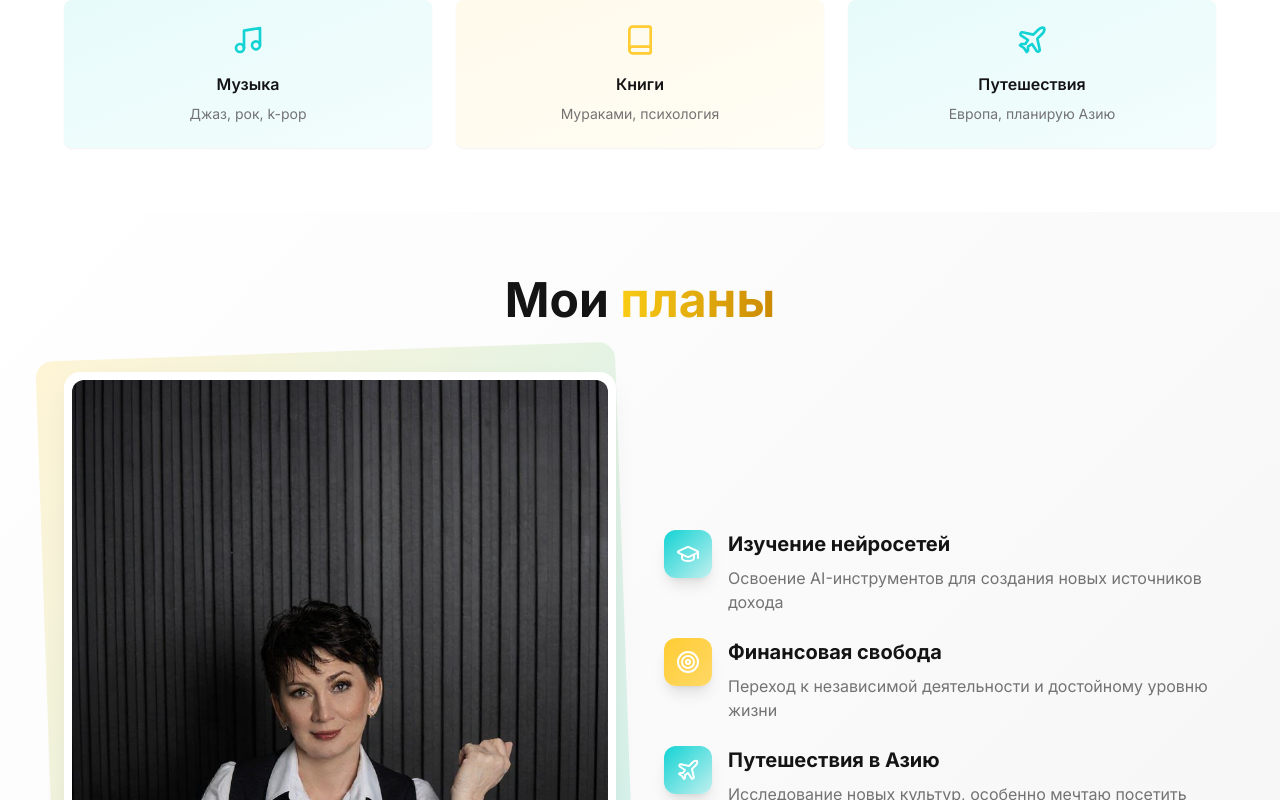
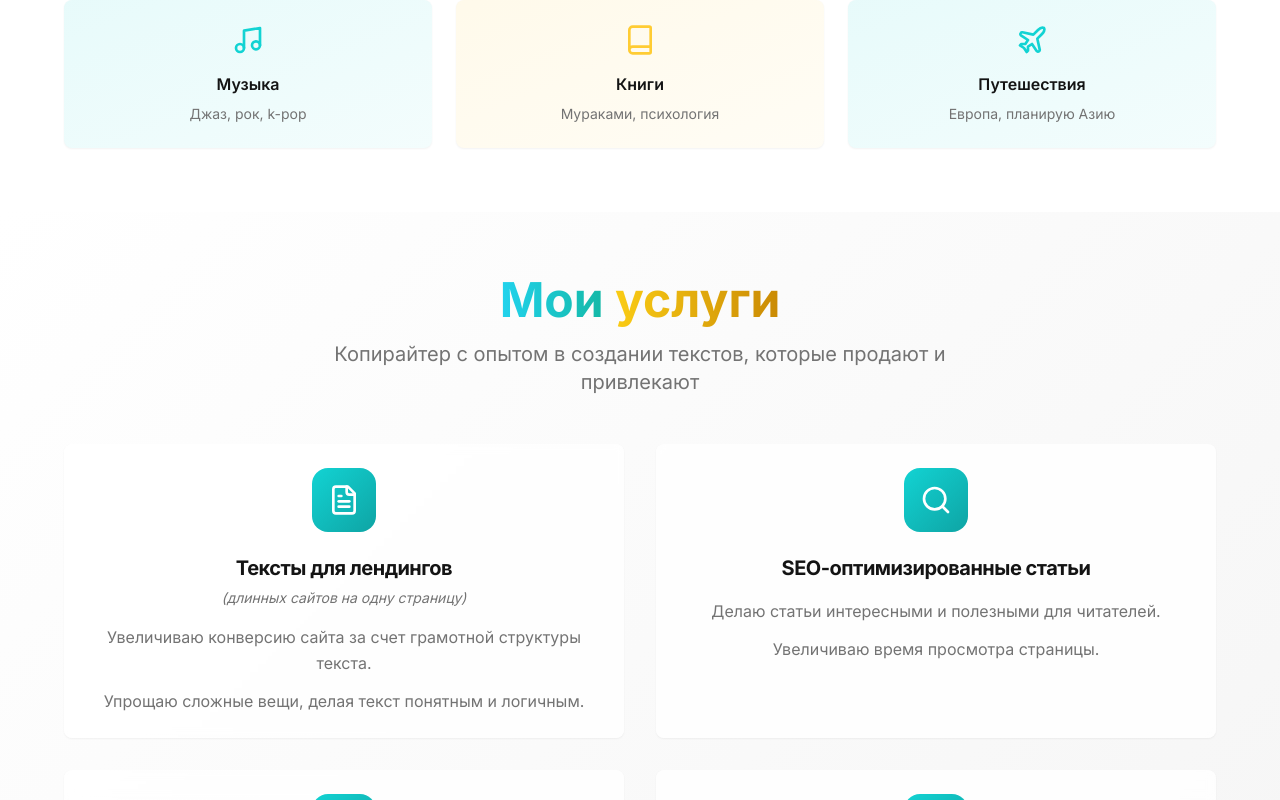
Before and after one commit to AnnaLida29/anzhelas-new-horizon, a React (Vite) app: page / in a window 1280 px wide. Shown: the part 2000-2800 px from the top of the page. Built offline with nearby package versions, Linux system fonts and the light colour scheme.

Commit message:
Add services and pricing sections

```diff
--- a/src/components/Hero.tsx
+++ b/src/components/Hero.tsx
@@ -26,7 +26,7 @@ const Hero = () => {
               <span className="text-gradient-gold">Крицкая</span>
             </h1>
             <p className="text-xl lg:text-2xl text-muted-foreground font-light leading-relaxed">
-              Бухгалтер, инвестор, исследователь нейросетей
+              Копирайтер, бухгалтер, инвестор, исследователь нейросетей
             </p>
           </div>
 
--- a/src/components/Navigation.tsx
+++ b/src/components/Navigation.tsx
@@ -29,6 +29,8 @@ const Navigation = () => {
   const navItems = [
     { label: 'Главная', action: scrollToTop },
     { label: 'Обо мне', action: () => scrollToSection('about') },
+    { label: 'Услуги', action: () => scrollToSection('services') },
+    { label: 'Цены', action: () => scrollToSection('pricing') },
     { label: 'Планы', action: () => scrollToSection('plans') },
     { label: 'Контакты', action: () => scrollToSection('contacts') },
   ];
--- /dev/null
+++ b/src/components/Pricing.tsx
@@ -0,0 +1,93 @@
+import { Card, CardContent, CardHeader, CardTitle } from "@/components/ui/card";
+import { Banknote } from "lucide-react";
+
+const Pricing = () => {
+  const pricingItems = [
+    {
+      service: "СЕО статья (до 3000 знаков)",
+      rublePrice: "от 600 ₽",
+      bynPrice: "21 б.р."
+    },
+    {
+      service: "Одностраничный сайт",
+      rublePrice: "от 9400 ₽",
+      bynPrice: "340 б.р."
+    },
+    {
+      service: "Разработка коммерческого предложения",
+      rublePrice: "от 9400 ₽",
+      bynPrice: "340 б.р."
+    }
+  ];
+
+  return (
+    <section id="pricing" className="section-padding bg-background">
+      {/* Background decorative elements */}
+      <div className="absolute inset-0 opacity-5">
+        <div className="absolute top-16 left-16 w-24 h-24 bg-gold rounded-full animate-float" style={{ animationDelay: '0.5s' }} />
+        <div className="absolute bottom-16 right-16 w-16 h-16 bg-turquoise rounded-full animate-float" style={{ animationDelay: '2s' }} />
+      </div>
+
+      <div className="container mx-auto px-4 relative z-10">
+        <div className="text-center mb-12 animate-fade-in">
+          <h2 className="text-4xl lg:text-5xl font-bold mb-4">
+            <span className="text-gradient-gold">Мои</span>{" "}
+            <span className="text-gradient-turquoise">цены</span>
+          </h2>
+          <p className="text-xl text-muted-foreground max-w-2xl mx-auto">
+            Прозрачное ценообразование для качественных текстов
+          </p>
+        </div>
+
+        <div className="max-w-4xl mx-auto">
+          <Card className="border-0 bg-white/90 backdrop-blur-sm shadow-elegant">
+            <CardHeader className="text-center border-b border-border/50">
+              <CardTitle className="text-2xl font-bold text-foreground">
+                Стоимость услуг
+              </CardTitle>
+            </CardHeader>
+            <CardContent className="p-8">
+              <div className="space-y-6">
+                {pricingItems.map((item, index) => (
+                  <div
+                    key={index}
+                    className="flex flex-col sm:flex-row sm:items-center sm:justify-between p-4 rounded-xl bg-gradient-to-r from-background to-secondary/30 hover:from-turquoise-light/10 hover:to-gold/10 transition-all duration-300 hover-lift"
+                  >
+                    <div className="flex-1 mb-3 sm:mb-0">
+                      <h3 className="text-lg font-semibold text-foreground mb-1">
+                        {item.service}
+                      </h3>
+                    </div>
+                    <div className="flex flex-col sm:flex-row sm:items-center gap-3 sm:gap-6">
+                      <div className="flex items-center gap-2 text-lg font-bold">
+                        <div className="w-8 h-8 bg-gradient-to-br from-turquoise to-turquoise-dark rounded-lg flex items-center justify-center">
+                          <Banknote className="h-4 w-4 text-white" />
+                        </div>
+                        <span className="text-foreground">{item.rublePrice}</span>
+                      </div>
+                      <div className="flex items-center gap-2 text-lg font-bold">
+                        <div className="w-8 h-8 bg-gradient-to-br from-gold to-yellow-600 rounded-lg flex items-center justify-center">
+                          <span className="text-gold-foreground text-xs font-bold">BYN</span>
+                        </div>
+                        <span className="text-foreground">{item.bynPrice}</span>
+                      </div>
+                    </div>
+                  </div>
+                ))}
+              </div>
+
+              <div className="mt-8 p-4 bg-gradient-to-r from-turquoise/10 to-gold/10 rounded-xl border border-turquoise/20">
+                <p className="text-center text-muted-foreground">
+                  💡 Итоговая стоимость зависит от сложности задачи и объема работы.
+                  Свяжитесь со мной для точного расчета!
+                </p>
+              </div>
+            </CardContent>
+          </Card>
+        </div>
+      </div>
+    </section>
+  );
+};
+
+export default Pricing;
--- /dev/null
+++ b/src/components/Services.tsx
@@ -0,0 +1,101 @@
+import { Card, CardContent, CardHeader, CardTitle } from "@/components/ui/card";
+import { FileText, Search, MessageSquare, Target } from "lucide-react";
+
+const Services = () => {
+  const services = [
+    {
+      icon: FileText,
+      title: "Тексты для лендингов",
+      subtitle: "(длинных сайтов на одну страницу)",
+      description: [
+        "Увеличиваю конверсию сайта за счет грамотной структуры текста.",
+        "Упрощаю сложные вещи, делая текст понятным и логичным."
+      ]
+    },
+    {
+      icon: Search,
+      title: "SEO-оптимизированные статьи",
+      description: [
+        "Делаю статьи интересными и полезными для читателей.",
+        "Увеличиваю время просмотра страницы."
+      ]
+    },
+    {
+      icon: MessageSquare,
+      title: "Посты и сценарии для соцсетей",
+      description: [
+        "Создаю вовлекающий контент, который получают лайки, репосты и комментарии.",
+        "Подстраиваюсь под стиль и платформу вашей аудитории (Instagram, VK, Telegram и др.)."
+      ]
+    },
+    {
+      icon: Target,
+      title: "Коммерческие предложения",
+      description: [
+        "Создаю предложения, которые убеждают и закрывают сделки.",
+        "Использую психологию продаж и выгодные формулировки."
+      ]
+    }
+  ];
+
+  return (
+    <section id="services" className="section-padding bg-gradient-elegant">
+      {/* Background decorative elements */}
+      <div className="absolute inset-0 opacity-5">
+        <div className="absolute top-10 right-20 w-20 h-20 bg-turquoise rounded-full animate-float" />
+        <div className="absolute bottom-10 left-20 w-16 h-16 bg-gold rounded-full animate-float" style={{ animationDelay: '1.5s' }} />
+      </div>
+
+      <div className="container mx-auto px-4 relative z-10">
+        <div className="text-center mb-12 animate-fade-in">
+          <h2 className="text-4xl lg:text-5xl font-bold mb-4">
+            <span className="text-gradient-turquoise">Мои</span>{" "}
+            <span className="text-gradient-gold">услуги</span>
+          </h2>
+          <p className="text-xl text-muted-foreground max-w-2xl mx-auto">
+            Копирайтер с опытом в создании текстов, которые продают и привлекают
+          </p>
+        </div>
+
+        <div className="grid md:grid-cols-2 gap-8 max-w-6xl mx-auto">
+          {services.map((service, index) => {
+            const IconComponent = service.icon;
+            return (
+              <Card
+                key={index}
+                className="group hover-lift border-0 bg-white/80 backdrop-blur-sm shadow-elegant hover:shadow-turquoise transition-all duration-300"
+              >
+                <CardHeader className="text-center pb-4">
+                  <div className="flex justify-center mb-4">
+                    <div className="w-16 h-16 bg-gradient-to-br from-turquoise to-turquoise-dark rounded-2xl flex items-center justify-center group-hover:scale-110 transition-transform duration-300">
+                      <IconComponent className="h-8 w-8 text-white" />
+                    </div>
+                  </div>
+                  <CardTitle className="text-xl font-bold text-foreground">
+                    {service.title}
+                  </CardTitle>
+                  {service.subtitle && (
+                    <p className="text-sm text-muted-foreground italic">
+                      {service.subtitle}
+                    </p>
+                  )}
+                </CardHeader>
+                <CardContent className="text-center">
+                  <div className="space-y-3">
+                    {service.description.map((desc, idx) => (
+                      <p key={idx} className="text-muted-foreground leading-relaxed">
+                        {desc}
+                      </p>
+                    ))}
+                  </div>
+                </CardContent>
+              </Card>
+            );
+          })}
+        </div>
+      </div>
+    </section>
+  );
+};
+
+export default Services;
--- a/src/pages/Index.tsx
+++ b/src/pages/Index.tsx
@@ -1,6 +1,8 @@
 import Navigation from "@/components/Navigation";
 import Hero from "@/components/Hero";
 import About from "@/components/About";
+import Services from "@/components/Services";
+import Pricing from "@/components/Pricing";
 import Plans from "@/components/Plans";
 import Contacts from "@/components/Contacts";
 import Footer from "@/components/Footer";
@@ -12,6 +14,8 @@ const Index = () => {
       <main>
         <Hero />
         <About />
+        <Services />
+        <Pricing />
         <Plans />
         <Contacts />
       </main>
```
